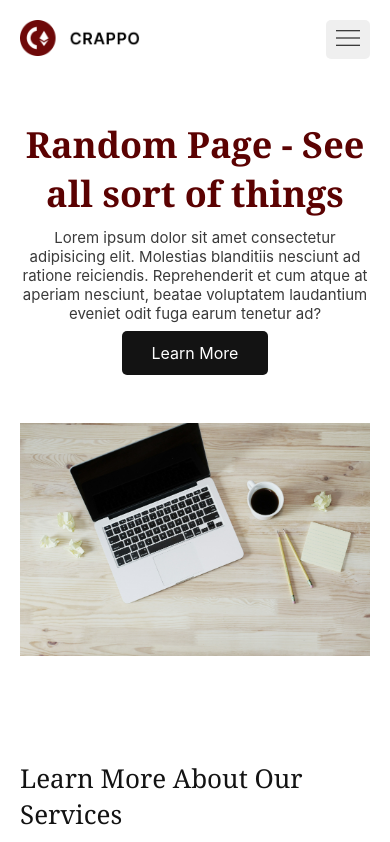
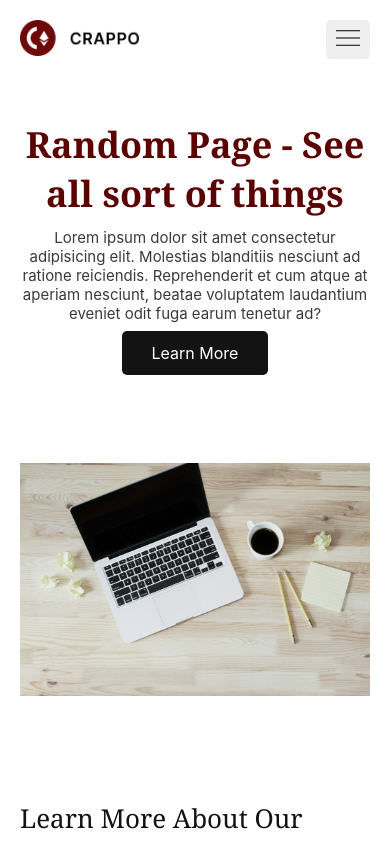
Before and after one commit to Aeeshadam/Aeeshadam-Junior-Frontend-Software-Engineer-Mentorship, a React (Create React App) app: page / in a window 390 px wide. Shown: the top 842 px of the page. Built offline with nearby package versions, Linux system fonts and the light colour scheme.

Commit message:
refactor- moved all variables to different files and imported them in utils.css file for modularity purpose

```diff
--- a/src/Home/Footer/style.module.css
+++ b/src/Home/Footer/style.module.css
@@ -1,18 +1,18 @@
 .footer {
   width: 100%;
   text-align: left;
-  padding: var(--spacing-1) 0;
+  padding: var(--spacing-2) 0;
   border-top: 1px solid var(--border-color);
 }
 
 .footerColumns {
   display: grid;
   grid-template-columns: repeat(4, 1fr);
-  margin-bottom: 1rem;
+  margin-bottom: var(--spacing-1);
 
   @media (max-width: 768px) {
     grid-template-columns: 1fr;
-    row-gap: var(--spacing-1);
+    row-gap: var(--spacing-2);
   }
 }
 
@@ -33,7 +33,7 @@
 
 .footer p {
   text-align: center;
-  margin-top: var(--spacing-3);
+  margin-top: var(-spacing-6);
   font-size: 1.4rem;
   color: rgb(58, 58, 58);
 }
--- a/src/Home/Hero/style.module.css
+++ b/src/Home/Hero/style.module.css
@@ -2,22 +2,22 @@
   display: grid;
   grid-template-columns: repeat(2, 1fr);
   align-items: center;
-  gap: var(--spacing-5);
+  gap: var(--spacing-10);
   width: 100%;
-  margin: 16rem auto var(--spacing-5) auto;
+  margin: 16rem auto var(--spacing-10) auto;
 
   @media (max-width: 768px) {
     text-align: center;
     grid-template-columns: 1fr;
     justify-content: center;
     max-width: 460px;
-    margin: 12rem auto var(--spacing-5) auto;
-    gap: var(--spacing-3);
+    margin: 12rem auto var(--spacing-10) auto;
+    gap: var(-spacing-6);
   }
 }
 
 .hero p {
-  margin-bottom: var(--spacing-1);
+  margin-bottom: var(--spacing-2);
   color: var(--grey-color);
   font-size: 1.5rem;
 }
--- a/src/Home/Navbar/style.module.css
+++ b/src/Home/Navbar/style.module.css
@@ -6,7 +6,7 @@
   display: flex;
   justify-content: space-between;
   align-items: center;
-  padding: var(--spacing-1) var(--spacing-5);
+  padding: var(--spacing-2) var(--spacing-10);
   width: 100%;
   background-color: white;
 }
@@ -29,21 +29,21 @@
 }
 .navLinks {
   display: flex;
-  gap: var(--spacing-1);
+  gap: var(--spacing-2);
   align-items: center;
   list-style: none;
 }
 
 @media (max-width: 1024px) {
   .nav {
-    padding: var(--spacing-1) var(--spacing-3);
+    padding: var(--spacing-2) var(-spacing-6);
   }
 }
 
 @media (max-width: 768px) {
   .nav {
     flex-direction: column;
-    padding: var(--spacing-1);
+    padding: var(--spacing-2);
   }
 
   .navLinks {
@@ -51,12 +51,12 @@
     flex-direction: column;
     align-items: flex-start;
     width: 100%;
-    padding: var(--spacing-1) 0;
+    padding: var(--spacing-2) 0;
   }
 
   .menu {
     display: block;
-    padding: 0.6rem 1rem;
+    padding: 0.6rem var(--spacing-1);
     border: none;
     border-radius: 5px;
     cursor: pointer;
--- a/src/Home/Services/style.module.css
+++ b/src/Home/Services/style.module.css
@@ -1,20 +1,20 @@
 .serviceContainer {
   width: 100%;
-  margin: 0 0 var(--spacing-5) 0;
+  margin: 0 0 var(--spacing-10) 0;
 }
 
 .cardContainer {
   display: grid;
   grid-template-columns: repeat(auto-fit, minmax(250px, 1fr));
   width: 100%;
-  gap: var(--spacing-1);
-  margin: var(--spacing-3) 0;
+  gap: var(--spacing-2);
+  margin: var(-spacing-6) 0;
 }
 
 .card {
-  padding: 1rem;
+  padding: var(--spacing-1);
   border: 1px solid var(--border-color);
-  border-radius: 1rem;
+  border-radius: var(--spacing-1);
   transition: box-shadow 0.3s;
   cursor: pointer;
 }
@@ -24,7 +24,7 @@
 }
 
 .cardTitle {
-  margin-bottom: 1rem;
+  margin-bottom: var(--spacing-1);
 }
 
 .card img {
@@ -32,15 +32,15 @@
   max-width: 500px;
   height: auto;
   object-fit: cover;
-  margin-bottom: var(--spacing-1);
+  margin-bottom: var(--spacing-2);
 }
 
 @media (max-width: 768px) {
   .cardContainer {
-    margin: var(--spacing-1) 0;
+    margin: var(--spacing-2) 0;
   }
 
   .serviceContainer {
-    margin: 0 0 var(--spacing-3) 0;
+    margin: 0 0 var(-spacing-6) 0;
   }
 }
--- a/src/index.css
+++ b/src/styles/index.css
@@ -1,12 +1,5 @@
-:root {
-  --grey-color: rgb(58, 58, 58);
-  --primary-color: rgb(91, 2, 2);
-  --secondary-color: rgb(19, 19, 19);
-  --border-color: rgb(220, 220, 220);
-  --spacing-1: 2rem;
-  --spacing-3: 6rem;
-  --spacing-5: 10rem;
-}
+@import "../styles/variables/utils.css";
+
 * {
   margin: 0;
   padding: 0;
@@ -30,7 +23,7 @@ h1 {
   font-weight: 700;
   color: var(--primary-color);
   font-family: Georgia, "Times New Roman", Times, serif;
-  margin-bottom: 1rem;
+  margin-bottom: var(--spacing-1);
 
   @media (max-width: 1024px) {
     font-size: 4rem;
@@ -44,7 +37,7 @@ h2 {
   font-size: 3.5rem;
   font-weight: 500;
   font-family: Georgia, "Times New Roman", Times, serif;
-  margin-bottom: 1rem;
+  margin-bottom: var(--spacing-1);
 
   @media (max-width: 1024px) {
     font-size: 3rem;
@@ -61,15 +54,15 @@ a {
 }
 
 .container {
-  padding: 0 var(--spacing-5);
+  padding: 0 var(--spacing-10);
   margin: 0 auto;
   max-width: 1440px;
 
   @media (max-width: 1024px) {
-    padding: 0 var(--spacing-3);
+    padding: 0 var(-spacing-6);
   }
 
   @media (max-width: 768px) {
-    padding: 0 var(--spacing-1);
+    padding: 0 var(--spacing-2);
   }
 }
--- /dev/null
+++ b/src/styles/variables/colors.css
@@ -0,0 +1,6 @@
+:root {
+  --grey-color: rgb(58, 58, 58);
+  --primary-color: rgb(91, 2, 2);
+  --secondary-color: rgb(19, 19, 19);
+  --border-color: rgb(220, 220, 220);
+}
--- /dev/null
+++ b/src/styles/variables/sizes.css
@@ -0,0 +1,6 @@
+:root {
+  --spacing-1: 1rem;
+  --spacing-2: 2rem;
+  --spacing-6: 6rem;
+  --spacing-10: 10rem;
+}
--- /dev/null
+++ b/src/styles/variables/utils.css
@@ -0,0 +1,2 @@
+@import "./colors.css";
+@import "./sizes.css";
```
Also changed, not shown: src/index.js (+5 -5 lines).
